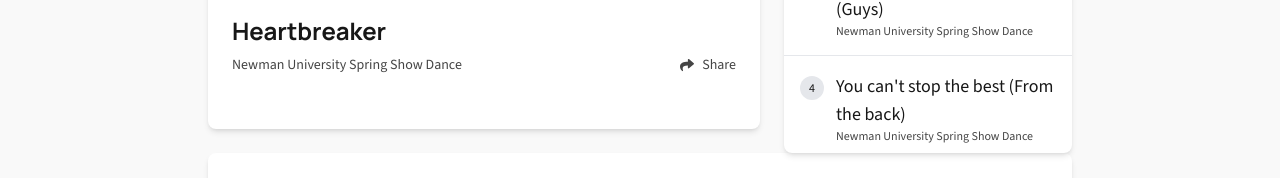
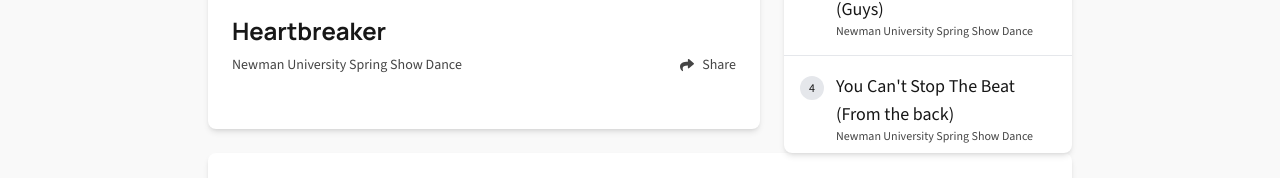
Before and after one commit to mrmorgan-i/newmancodingclub, a Next.js app: page /chorale in a window 1280 px wide. Shown: the part 455-633 px from the top of the page. Built offline with nearby package versions, Linux system fonts and the light colour scheme; no server answers.

Commit message:
Minor typo correction

```diff
--- a/src/app/chorale/page.tsx
+++ b/src/app/chorale/page.tsx
@@ -23,7 +23,7 @@
   },
   {
     id: "x48ep6wm5pr9",
-    title: "You can't stop the best (From the back)",
+    title: "You Can't Stop The Beat (From the back)",
     embedUrl: "https://media.cm/e/x48ep6wm5pr9"
   }
 ];
```
